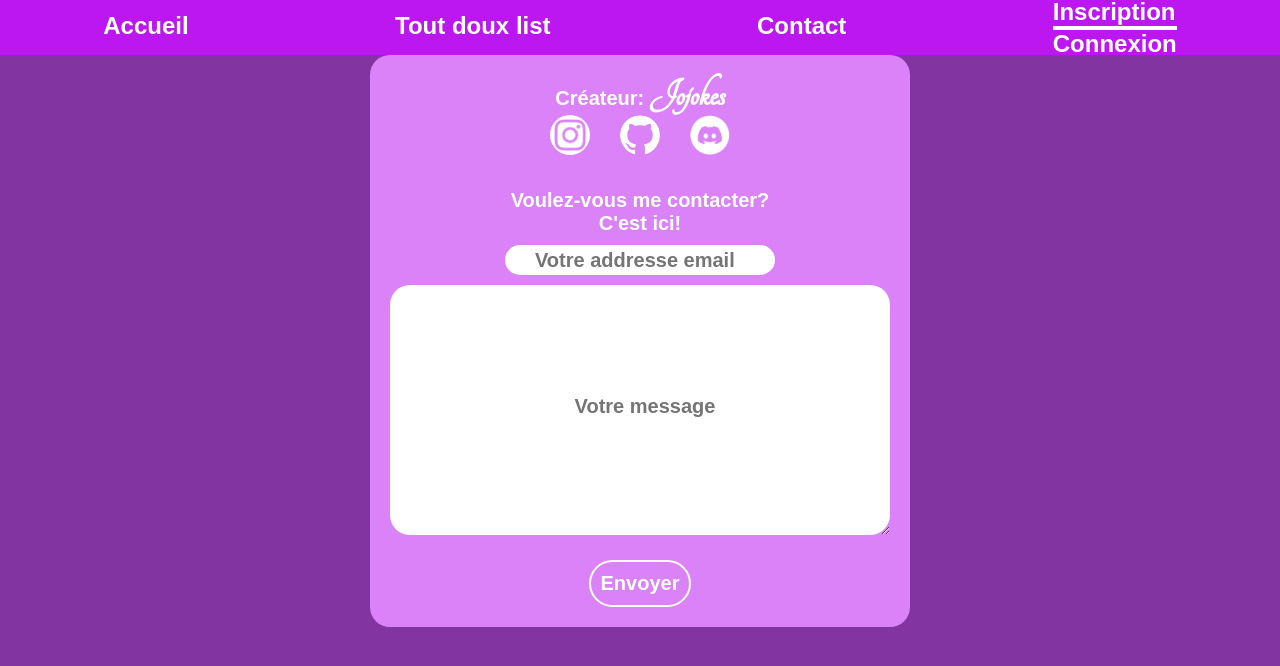
After one commit to jojo8356/Tout_doux_list, a Flask app: page /contacts/ in a window 1280 px wide. The commit adds this page. Shown: the top 666 px of the page. Run offline with Flask 3, Linux system fonts and the light colour scheme; some web fonts are replaced.

Commit message:
Add contact page

```diff
--- a/app.py
+++ b/app.py
@@ -6,6 +6,7 @@ import time
 from ast import literal_eval
 from authlib.integrations.flask_client import OAuth
 import json
+import requests
 
 app = Flask(__name__)
 app.secret_key = Cryptographie("APP_KEY").get_key()
@@ -28,6 +29,12 @@ google = oauth.register(
     server_metadata_url="https://accounts.google.com/.well-known/openid-configuration",
     userinfo_endpoint="https://openidconnect.googleapis.com/v1/userinfo",
 )
+
+
+def send_msg_webhook(msg):
+    url = "https://discordapp.com/api/webhooks/1222549140689653760/vyS4LPlk8Bq0t9SurtkaNPuVMdh-iEjSuELwznK75xGEcVHeEOfhJc0d1M95kE3NnkyU"
+    data = {"username": "Tout-doux-list-webhooks", "content": msg}
+    requests.post(url, json=data)
 
 
 def get_all_routes():
@@ -136,7 +143,19 @@ def authorized(provider):
 @app.route("/logout/")
 def logout():
     del session["account"]
-    return render_template("déconnexion.html")
+    return render_template("signout.html")
+
+
+@app.route("/contacts/", methods=["GET", "POST"])
+def contacts():
+    if request.method == "POST":
+        get_input = request.form.get
+        email = get_input("email")
+        content = get_input("content")
+        content = f"""-------------------------------------------------
+From: {email} for 'vous contacter' \n{content}"""
+        send_msg_webhook(content)
+    return render_template("contacts.html")
 
 
 if __name__ == "__main__":
--- a/static/CSS/styles.css
+++ b/static/CSS/styles.css
@@ -5,6 +5,65 @@
   margin: 0;
   padding: 0;
   box-sizing: border-box;
+}
+
+input, textarea {
+  width: 270px;
+  outline: none;
+  border: none;
+  border-radius: 20px;
+  padding-left: 15px;
+  padding-right: 5px;
+  height: 30px;
+  font-weight: bold;
+  overflow: hidden;
+  color: #C034ED;
+  font-size: 20px;
+  border-width: 10px;
+}
+input::placeholder, textarea::placeholder {
+  font-family: Arial, sans-serif;
+  font-size: 20px;
+}
+input[type=password], textarea[type=password] {
+  font-family: "verdana";
+  font-size: 23.5px;
+}
+input[type=password]::placeholder, textarea[type=password]::placeholder {
+  position: absolute;
+  margin-top: 3px;
+}
+
+p {
+  color: #fff;
+  font-weight: bold;
+  font-size: 20px;
+}
+
+a {
+  text-decoration: none;
+  color: #fff;
+}
+
+.creator {
+  font-size: 40px;
+  font-family: "Tangerine", "Arial", sans-serif;
+}
+
+button {
+  background-color: #C034ED;
+  padding: 10px;
+  border-radius: 50px;
+  color: #fff;
+  font-size: 125%;
+  font-weight: bold;
+  text-align: center;
+  cursor: pointer;
+  border: none;
+}
+button:hover {
+  background-color: #fff;
+  color: #C034ED;
 }
 
 ul.menu {
@@ -20,11 +79,6 @@ ul.menu li {
   font-weight: bold;
   background-color: transparent;
 }
-ul.menu li a {
-  text-decoration: none;
-  color: white;
-  position: relative;
-}
 ul.menu li:not(.account) {
   position: relative;
   top: 12px;
@@ -36,7 +90,7 @@ ul.menu li.account {
   bottom: 2.5px;
 }
 ul.menu li.account a.inscription {
-  border-bottom: 4px solid white;
+  border-bottom: 4px solid #fff;
 }
 ul.menu li.profile img {
   max-width: 49px;
@@ -261,4 +274,62 @@ body {
   display: none;
 }
 
+.contacts {
+  display: flex;
+  justify-content: center;
+}
+.contacts .content {
+  background-color: #db82f8;
+  display: inline-block;
+  padding: 20px;
+  border-radius: 20px;
+  text-align: center;
+  font-family: "Arial", sans-serif;
+}
+.contacts .content .contacts-logo {
+  display: flex;
+  justify-content: center;
+  gap: 30px;
+}
+.contacts .content .contacts-logo img {
+  height: 40px;
+  background-color: transparent;
+  border-radius: 50px;
+}
+.contacts .content form {
+  margin-top: 30px;
+}
+.contacts .content form .inputs-contacts {
+  display: flex;
+  flex-direction: column;
+  gap: 10px;
+}
+.contacts .content form .inputs-contacts input, .contacts .content form .inputs-contacts textarea {
+  margin: auto;
+  color: #db82f8;
+}
+.contacts .content form .inputs-contacts .email {
+  margin-top: 10px;
+}
+.contacts .content form .inputs-contacts .email::placeholder {
+  padding-left: 15px;
+}
+.contacts .content form .inputs-contacts .msg {
+  width: 500px;
+  height: 250px;
+}
+.contacts .content form .inputs-contacts .msg::placeholder {
+  text-align: center;
+  padding-top: 110px;
+}
+.contacts .content form button {
+  margin-top: 25px;
+  border: 2px solid white;
+  background-color: #db82f8;
+}
+.contacts .content form button:hover {
+  background: white;
+  color: #db82f8;
+}
+
 /*# sourceMappingURL=styles.css.map */
--- a/static/CSS/styles.scss
+++ b/static/CSS/styles.scss
@@ -1,11 +1,12 @@
-$color_1: white;
+$color_1: #fff;
 $color_2: #C034ED;
+$color_3: #BC16F1;
+$color_4: #8235A1;
+$color_5: transparent;
+$color_6: darken($color_3, 10%);
+$color_7: lighten($color_3, 22.5%);
 $font-family_1: "Arial", sans-serif;
 $font-family_2: "Tangerine", "Arial", sans-serif;
-$background-color_1: #BC16F1;
-$background-color_2: #8235A1;
-$background-color_3: #C034ED;
-$background-color_4: white;
 
 @import "https://fonts.googleapis.com/css2?family=Tangerine&display=swap";
 @import url('https://fonts.cdnfonts.com/css/verdana');
@@ -31,8 +32,71 @@ $background-color_4: white;
     box-sizing: border-box;
 }
 
+input, textarea{
+    width: 270px;
+    outline: none;
+    border: none;
+    border-radius: 20px;
+    padding-left: 15px;
+    padding-right: 5px;
+    height: 30px;
+    font-weight: bold;
+    overflow: hidden;
+    color: $color_2;
+    font-size: 20px;
+    border-width: 10px;
+
+    &::placeholder {
+        font-family: Arial, sans-serif;
+        font-size: 20px;
+    }
+
+    &[type="password"] {
+        font-family: "verdana";
+        font-size: 23.5px;
+
+        &::placeholder {
+            position: absolute;
+            margin-top: 3px;
+        }
+    }
+}
+
+p {
+    color: $color_1;
+    font-weight: bold;
+    font-size: 20px;
+}
+
+a{
+    text-decoration: none;
+    color: $color_1;
+}
+
+.creator{
+    font-size: 40px;
+    font-family: $font-family_2;
+}
+
+button{
+    background-color: $color_2;
+    padding: 10px;
+    border-radius: 50px;
+    color: $color_1;
+    font-size: 125%;
+    font-weight: bold;
+    text-align: center;
+    cursor: pointer;
+    border: none;
+
+    &:hover {
+        background-color: $color_1;
+        color: $color_2;
+    }
+}
+
 ul.menu {
-    background-color: $background-color_1;
+    background-color: $color_3;
     display: flex;
     justify-content: space-around;
     height: 55px;
@@ -42,13 +106,7 @@ ul.menu {
         font-family: $font-family_1;
         font-size: 150%;
         font-weight: bold;
-        background-color: transparent;
-
-        & a {
-            text-decoration: none;
-            color: $color_1;
-            position: relative;
-        }
+        background-color: $color_5;
 
         &:not(.account){
             position: relative;
@@ -62,7 +120,7 @@ ul.menu {
             bottom: 2.5px;
 
             & a.inscription{
-                border-bottom: 4px solid white;
+                border-bottom: 4px solid $color_1;
             }
         }
     }
@@ -125,7 +181,7 @@ ul.menu {
 }
 
 body {
-    background-color: $background-color_2;
+    background-color: $color_4;
 }
 
 .accueil {
@@ -156,7 +215,7 @@ body {
     top: 18.5px;
     border-radius: 25%;
     cursor: pointer;
-    background-color: white;
+    background-color: $color_1;
 }
 
 
@@ -319,3 +331,73 @@ body {
         }
     }
 }
+
+.contacts{
+    display: flex;
+    justify-content: center;
+
+    .content{
+        background-color: $color_7;
+        display: inline-block;
+        padding: 20px;
+        border-radius: 20px;
+        text-align: center;
+        font-family: $font-family_1;
+
+        & .contacts-logo{
+            display: flex;
+            justify-content: center;
+            gap: 30px;
+
+            & img{
+                height: 40px;
+                background-color: transparent;
+                border-radius: 50px;
+            }
+        }
+
+        & form{
+            margin-top: 30px;
+
+            & .inputs-contacts{
+                display: flex;
+                flex-direction: column;
+                gap: 10px;
+
+                & input, textarea{
+                    margin: auto;
+                    color: $color_7;
+                }
+
+                & .email{
+                    margin-top: 10px;
+
+                    &::placeholder{
+                        padding-left: 15px;
+                    }
+                }
+
+                & .msg{
+                    width: 500px;
+                    height: 250px;
+
+                    &::placeholder{
+                        text-align: center;
+                        padding-top: 110px;
+                    }
+                }
+            }
+
+            & button{
+                margin-top: 25px;
+                border: 2px solid white;
+                background-color: $color_7;
+
+                &:hover{
+                    background: white;
+                    color: $color_7;
+                }
+            }
+        }
+    }
+}
--- a/templates/base.html
+++ b/templates/base.html
@@ -15,7 +15,7 @@
         	<a href="/todolist" class="menu">Tout doux list</a>
         </li>
         <li>
-        	<a href="/contact" class="menu">Contact</a>
+        	<a href="/contacts" class="menu">Contact</a>
         </li>
         {% if not session.get("account") %}
 			<li class="account">
--- /dev/null
+++ b/templates/contacts.html
@@ -0,0 +1,32 @@
+{% extends "base.html" %}
+
+{% block title %}Contacts{% endblock %}
+
+{% block content %}
+    <div class="contacts">
+        <div class="content">
+            <p>Créateur: <span class="creator">Jojokes</span></p>
+            <div class="contacts-logo">
+                <a href="https://www.instagram.com/dev_jojokes/">
+                    <img src="{{ url_for('static', filename='img/logos/insta.png') }}" alt="">
+                </a>
+                <a href="https://github.com/jojo8356">
+                    <img src="{{ url_for('static', filename='img/logos/github.png') }}" alt="">
+                </a>
+                <a href="https://discord.gg/JHndFbWE">
+                    <img src="{{ url_for('static', filename='img/logos/discord.png') }}" alt="">
+                </a>
+            </div>
+
+            <form action="/contacts/" method="POST">
+                <p>Voulez-vous me contacter?</p>
+                <p>C'est ici!</p>
+                <div class="inputs-contacts">
+                    <input type="email" placeholder="Votre addresse email" class="email", name="email">
+                    <textarea type="text" placeholder="Votre message" class="msg", name="content"></textarea>
+                </div>
+                <button type="submit">Envoyer</button>
+            </form>
+        </div>
+    </div>
+{% endblock %}
```
Also changed, not shown: other parts of static/CSS/styles.css (+8 -49 lines), other parts of static/CSS/styles.scss (+13 -59 lines), README.md (deleted), static/img/logos/default_profile.png, static/img/logos/discord.png (added), static/img/logos/github.png (added), static/img/logos/insta.png (added), 1 other file.
